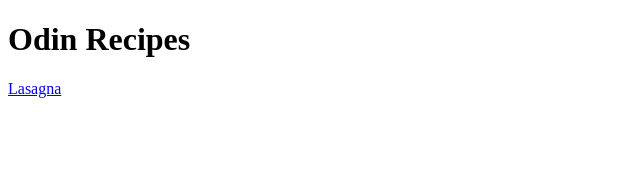
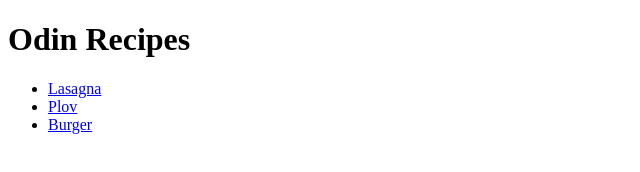
Before and after one commit to Nerio01/odin-recipes, a plain HTML site: page index.html in a window 1280 px wide. Shown: the whole page, without its empty margins (0-640 px from the left). Drawn offline with Linux system fonts and the light colour scheme.

Commit message:
added links to burger.html and plov.html

```diff
--- a/index.html
+++ b/index.html
@@ -7,6 +7,16 @@
 </head>
 <body>
     <h1>Odin Recipes</h1>
-    <a href="recipes/lasagna.html">Lasagna</a>
+    <ul>
+        <li>
+            <a href="recipes/lasagna.html">Lasagna</a>
+        </li>
+        <li>
+            <a href="recipes/plov.html">Plov</a>
+        </li>
+        <li>
+            <a href="recipes/burger.html">Burger</a>
+        </li>
+    </ul>
 </body>
 </html>
```
